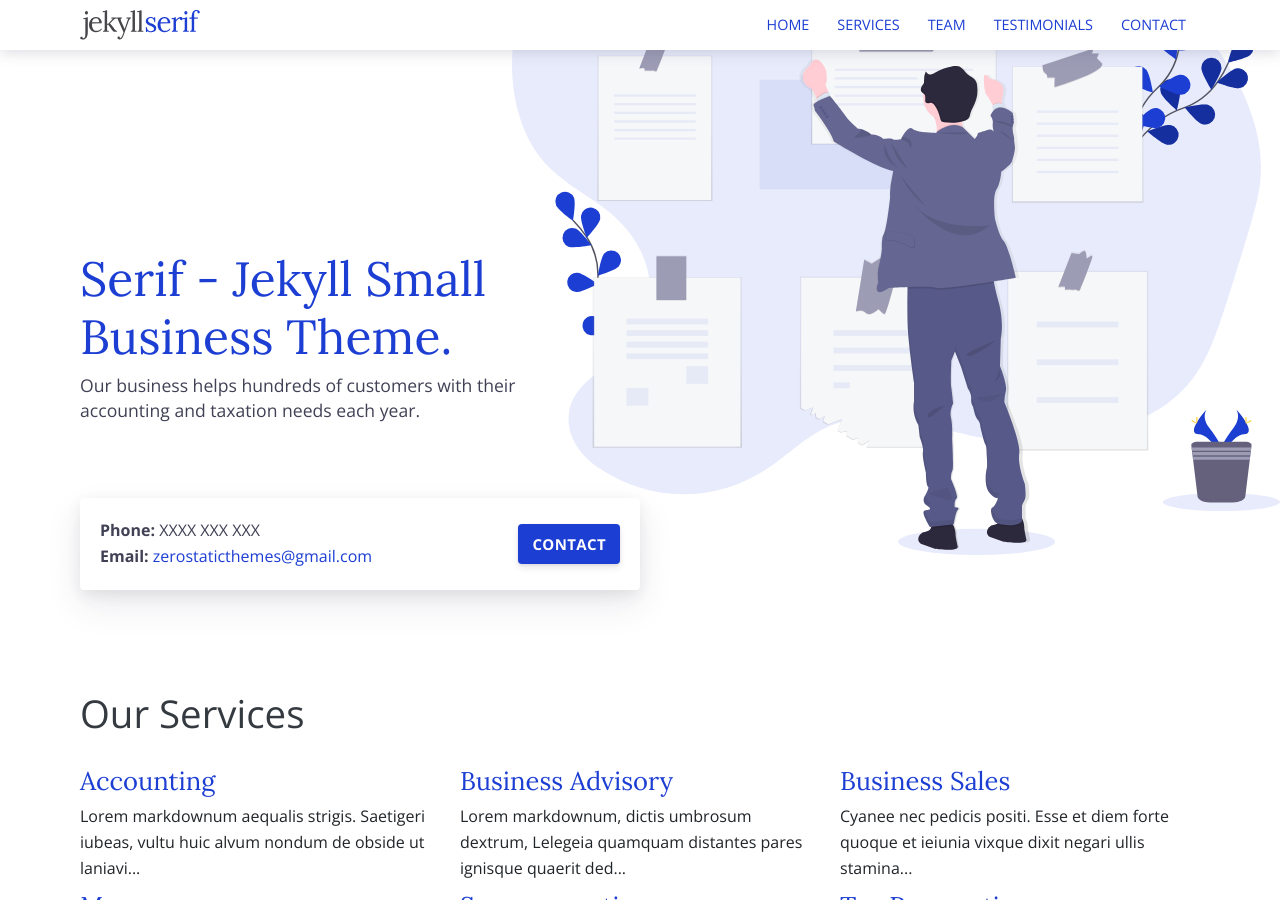
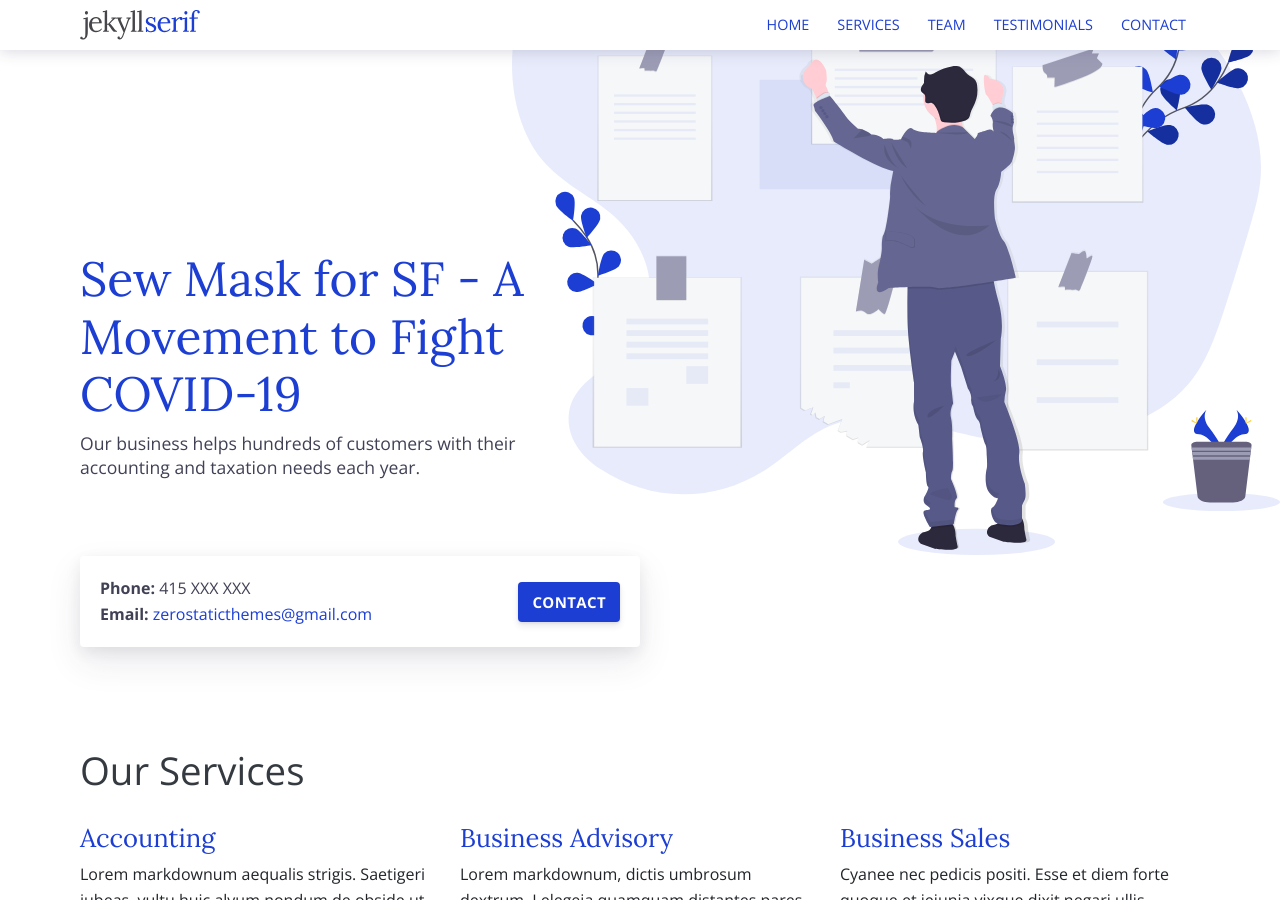
Before and after one commit to marphaorg/sewforsf2020, a Jekyll site: the page built from index.html, in a window 1280 px wide and 900 px high. Built offline with Jekyll 4.4.1, drawn with Linux system fonts in a browser that asks for light colours; some of the changed text lies outside the part shown.

Commit message:
Title update

```diff
--- a/_data/contact.yml
+++ b/_data/contact.yml
@@ -1,4 +1,4 @@
 email: 'zerostaticthemes@gmail.com'
-phone: 'XXXX XXX XXX'
-businessName: 'Hugo Serif'
+phone: '415 XXX XXX'
+businessName: 'Sew Mask for SF'
 address: ''
--- a/index.html
+++ b/index.html
@@ -1,12 +1,12 @@
 ---
-title: Jekyll Serif - Jekyll Small Business Theme
+title: Sew Mask for SF - A Movement to Fight COVID-19
 layout: default
 bodyClass: page-home
 ---
 
 <div class="intro pb-4">
   <div class="container">
-    <h1>Serif - Jekyll Small Business Theme.</h1>
+    <h1>Sew Mask for SF - A Movement to Fight COVID-19</h1>
     <p>Our business helps hundreds of customers with their accounting and taxation needs each year.</p>
   </div>
 </div>
```
